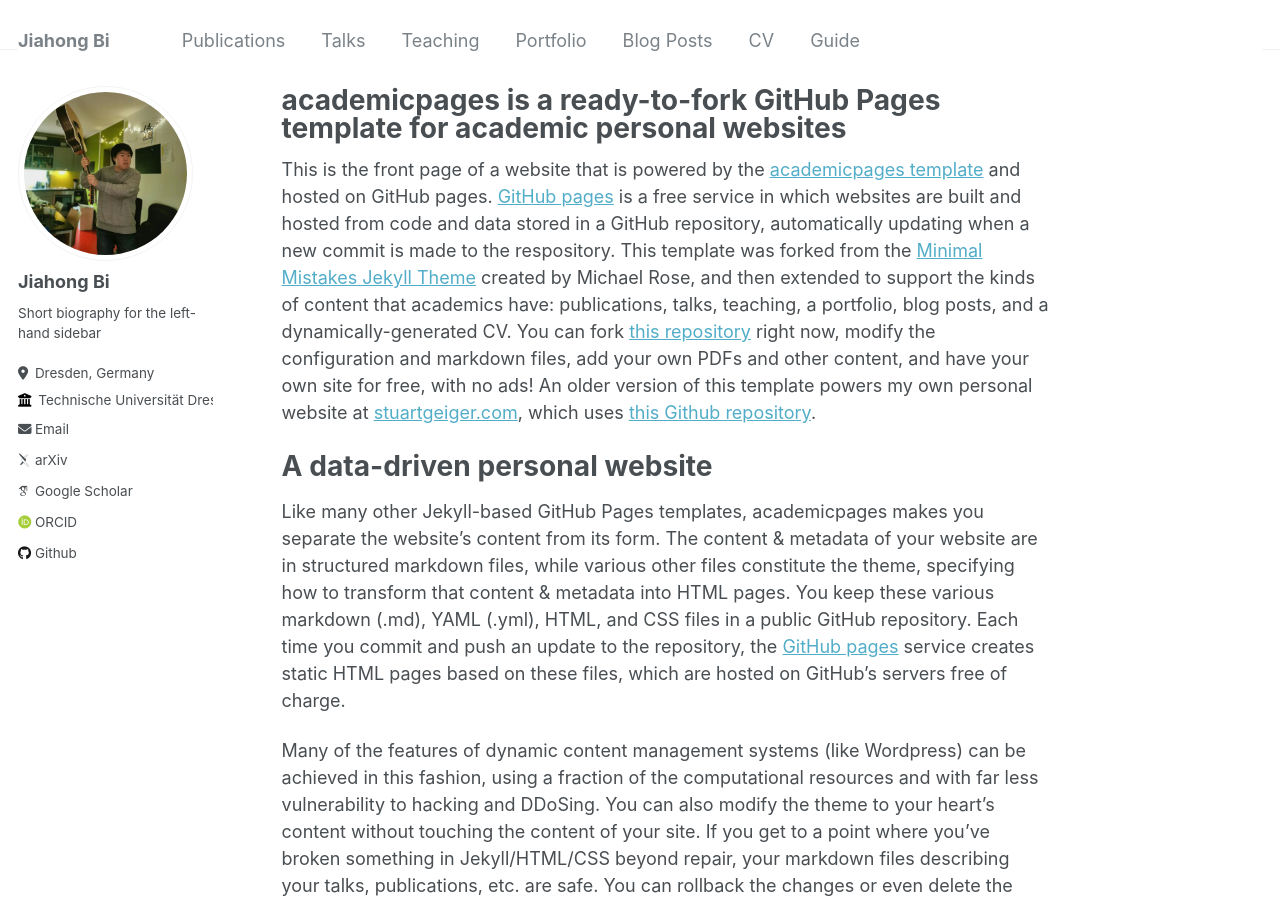
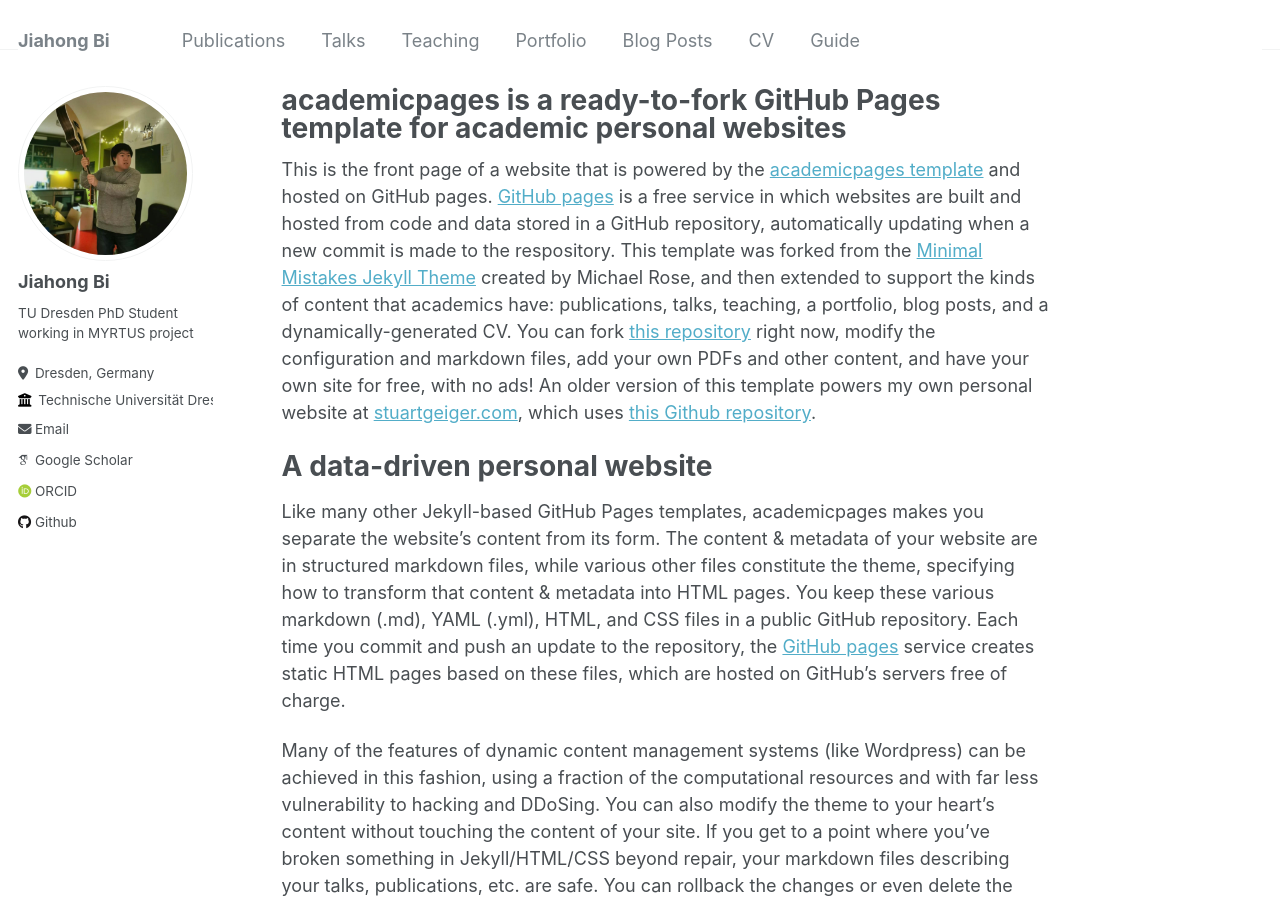
Before and after one commit to HahaLan97/HahaLan97.github.io, a Jekyll site: the page built from _pages/about.md, in a window 1280 px wide and 900 px high. Built offline with Jekyll 4.4.1, drawn with Linux system fonts in a browser that asks for light colours; some web fonts are replaced.

Commit message:
Update _config.yml

```diff
--- a/_config.yml
+++ b/_config.yml
@@ -24,14 +24,14 @@ author:
   avatar           : "Nani.jpg"
   name             : "Jiahong Bi"
   pronouns         : # example: "he/him"
-  bio              : "Short biography for the left-hand sidebar"
+  bio              : "TU Dresden PhD Student working in MYRTUS project"
   location         : "Dresden, Germany"
   employer         : "Technische Universität Dresden"
   uri              : # URL
   email            : "jiahong.bi@tu-dresden.de"
 
   # Academic websites
-  arxiv            : "https://cfaed.tu-dresden.de/ccc-staff/jiahong-bi" # URL - Update with the correct link to your profile
+  arxiv            : # "https://cfaed.tu-dresden.de/ccc-staff/jiahong-bi" # URL - Update with the correct link to your profile
   googlescholar    : "https://scholar.google.com/citations?hl=en&user=KbX_QtwAAAAJ"
   impactstory      : # URL
   orcid            : "https://orcid.org/0009-0002-5827-1148"
```
